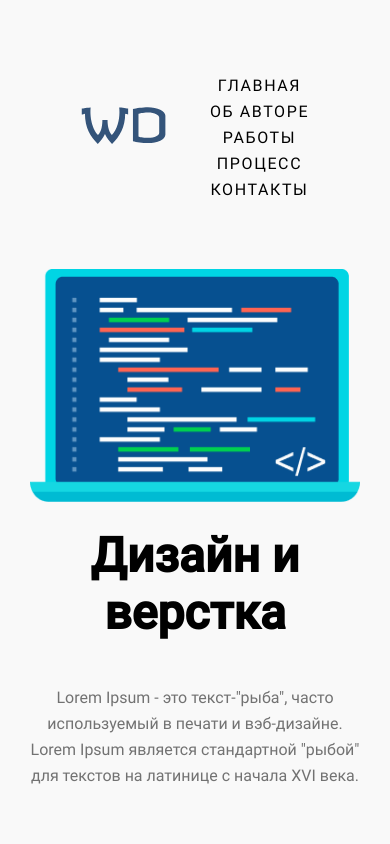
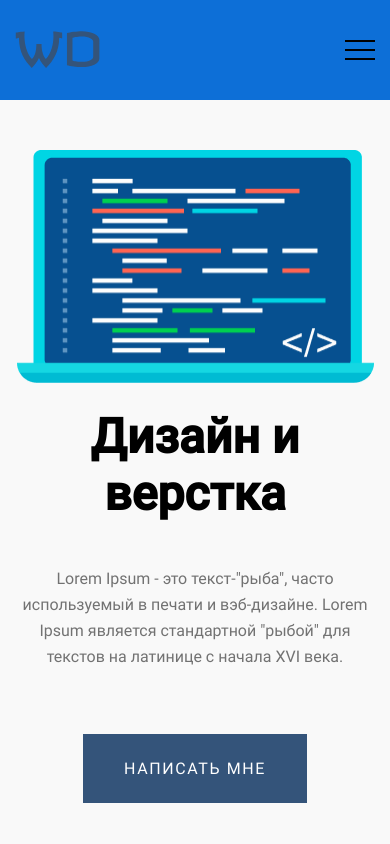
Before and after one commit to Enz0tech/site-0-practice, a plain HTML site: page index.html in a window 390 px wide. Shown: the top 844 px of the page. Drawn offline with Linux system fonts and the light colour scheme.

Commit message:
new commit

```diff
--- a/css/style.css
+++ b/css/style.css
@@ -66,7 +66,144 @@ body {
     line-height: 26px;
     color: var(--text-p-color);
 }
+
 /* Конец стилей для текста */
+
+/* test */
+.header-test {
+    width: 100%;
+}
+
+.container-test {
+    padding-inline: 15px;
+}
+
+.header__body {
+    display: flex;
+    justify-content: space-between;
+    align-items: center;
+    height: 100px;
+}
+
+.logo {
+    z-index: 5;
+}
+
+.logo img {
+    max-width: 100%;
+}
+
+.header__burger {
+    display: none;
+}
+
+.nav {
+    position: relative;
+    z-index: 4;
+}
+
+@media (max-width:768px) {
+
+    body.lock {
+        overflow: hidden;
+    }
+
+    .container-test {
+        position: fixed;
+        width: 100%;
+        background-color: #0d6fd7;
+        z-index: 20;
+    }
+
+    .header__burger {
+        display: block;
+        position: relative;
+        width: 30px;
+        height: 20px;
+        z-index: 3;
+    }
+
+    .header__burger span {
+        position: absolute;
+        background-color: #000000;
+        position: absolute;
+        left: 0;
+        top: 9px;
+        width: 100%;
+        height: 2px;
+        transition: 0.3s ease;
+    }
+
+    .header__burger:before,
+    .header__burger:after {
+        content: "";
+        background-color: #000000;
+        position: absolute;
+        left: 0;
+        width: 100%;
+        height: 2px;
+        transition: 0.3s ease;
+    }
+
+    .header__burger:before {
+        top: 0;
+    }
+
+    .header__burger:after {
+        bottom: 0;
+    }
+
+    .header__burger.active span {
+        transform: scale(0);
+    }
+
+    .header__burger.active:before {
+        transform: rotate(45deg);
+        top: 9px;
+    }
+
+    .header__burger.active:after {
+        transform: rotate(-45deg);
+        bottom: 9px;
+    }
+
+    .header__menu-test {
+        position: fixed;
+        top: 0;
+        left: -100%;
+        overflow: auto;
+        width: 100%;
+        height: 100%;
+        background-color: #0d6fd7;
+        padding: 100px 10px 20px 10px;
+        transition: 0.3s ease;
+    }
+
+    .header__menu-test.active {
+        left: 0;
+    }
+
+    .nav {
+        flex-direction: column;
+    }
+
+    .nav li {
+        padding: 15px 0;
+    }
+
+    .menu__item a {
+        font-size: 24px;
+    }
+
+}
+
+/* test */
+
+
+
+
+
+
 
 .header {
     background-color: var(--background-color);
@@ -95,7 +232,7 @@ body {
     text-decoration: none;
     text-transform: uppercase;
     font-family: var(--font-family-regular);
-    font-size: 16px;
+    /* font-size: 16px; */
     line-height: 26px;
     letter-spacing: 0.1em;
     color: #000000;
@@ -114,7 +251,7 @@ body {
 
 .header__inner {
     display: flex;
-    justify-content: end;
+    justify-content: center;
 }
 
 .header__frame {
@@ -575,18 +712,10 @@ textarea::placeholder,
         align-items: center;
     }
 
-    ul.nav {
-        flex-direction: column;
-        align-items: center;
-    }
-
-    .logo {
-        margin-bottom: 25px;
-    }
-
     .header__inner {
         flex-direction: column;
         align-items: center;
+        padding-top: 150px;
         padding-bottom: 100px;
     }
 
--- a/index.html
+++ b/index.html
@@ -12,10 +12,16 @@
 <body>
 
     <header class="header">
-        <div class="header__container container">
-            <div class="header__title">
-                <a href="#" rel="noopener noreferrer"><img src="img/logo.svg" alt="Logo" class="logo"></a>
-                <nav class="header__menu">
+            <div class="header-test">
+                <div class="container container-test">
+                    <div class="header__body">
+                        <a  class="logo" href="#" rel="noopener noreferrer"><img src="img/logo.svg" alt="Logotype"></a>
+
+                        <div class="header__burger">
+                            <span></span>
+                        </div>
+
+                        <nav class="header__menu-test">
                             <ul class="nav">
                                 <li class="menu__item"><a href="#" rel="noopener noreferrer">Главная</a></li>
                                 <li class="menu__item"><a href="#about" rel="noopener noreferrer">Об авторе</a></li>
@@ -24,7 +30,11 @@
                                 <li class="menu__item"><a href="#footer" rel="noopener noreferrer">Контакты</a></li>
                             </ul>
                         </nav>
+
                     </div>
+                </div>
+            </div>
+
             <div class="header__inner">
                 <img src="img/header-frame.png" alt="frame" class="header__frame">
                 <div class="header__info">
@@ -37,6 +47,8 @@
             </div>
         </div>
     </header>
+
+
 
     <main>
 
--- a/js/main.js
+++ b/js/main.js
@@ -1,7 +1,37 @@
 window.addEventListener('DOMContentLoaded', function () {
+
+
+
+    var burger = document.querySelector('.header__burger');
+    var burger_menu = document.querySelector('.header__menu-test');
+    var body = document.querySelector('body');
+
+    burger.addEventListener('click', function () {
+
+        burger.classList.toggle('active');
+        burger_menu.classList.toggle('active');
+        body.classList.toggle('lock');
+
+
+    });
+
+
+
+    var menu_item = document.querySelector('.nav');
+
+    menu_item.addEventListener('click', function() {
+
+        burger.classList.remove('active');
+        burger_menu.classList.remove('active');
+        body.classList.remove('lock');
+
+    });
+
+
 
     var gallery = document.querySelectorAll('.materialboxed');
     var instances_gallery = M.Materialbox.init(gallery);
+
 
 
     var video = document.querySelector('.video-wrapper');
```
Lines whose indentation alone changed are shown as unchanged.
